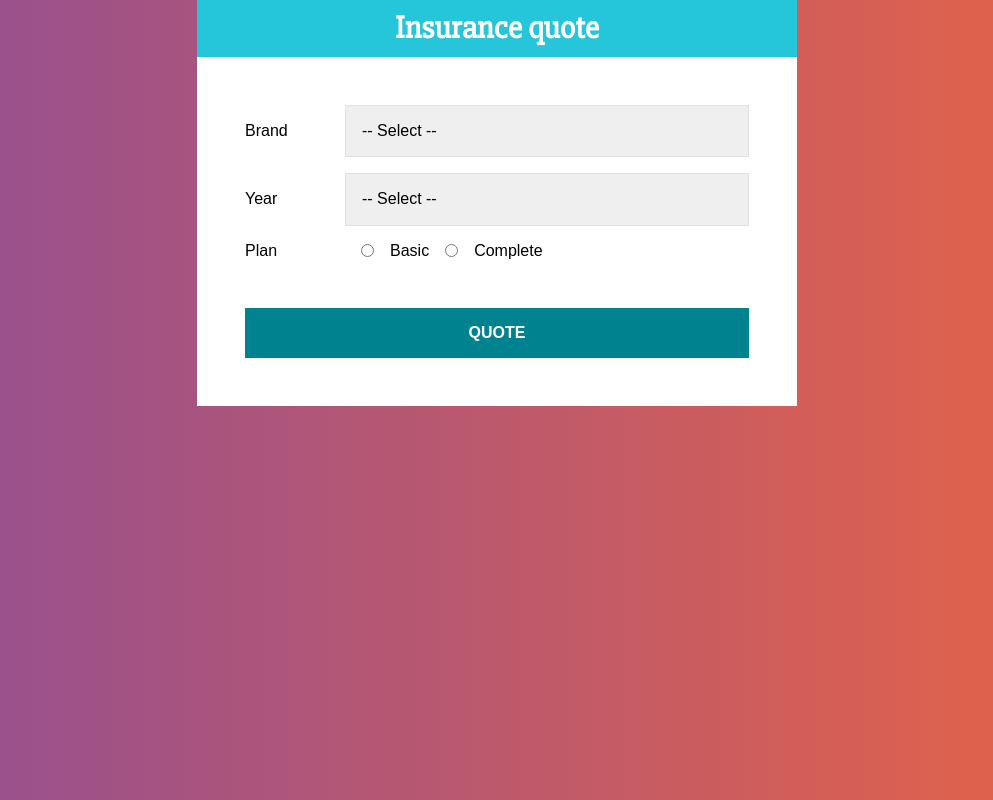
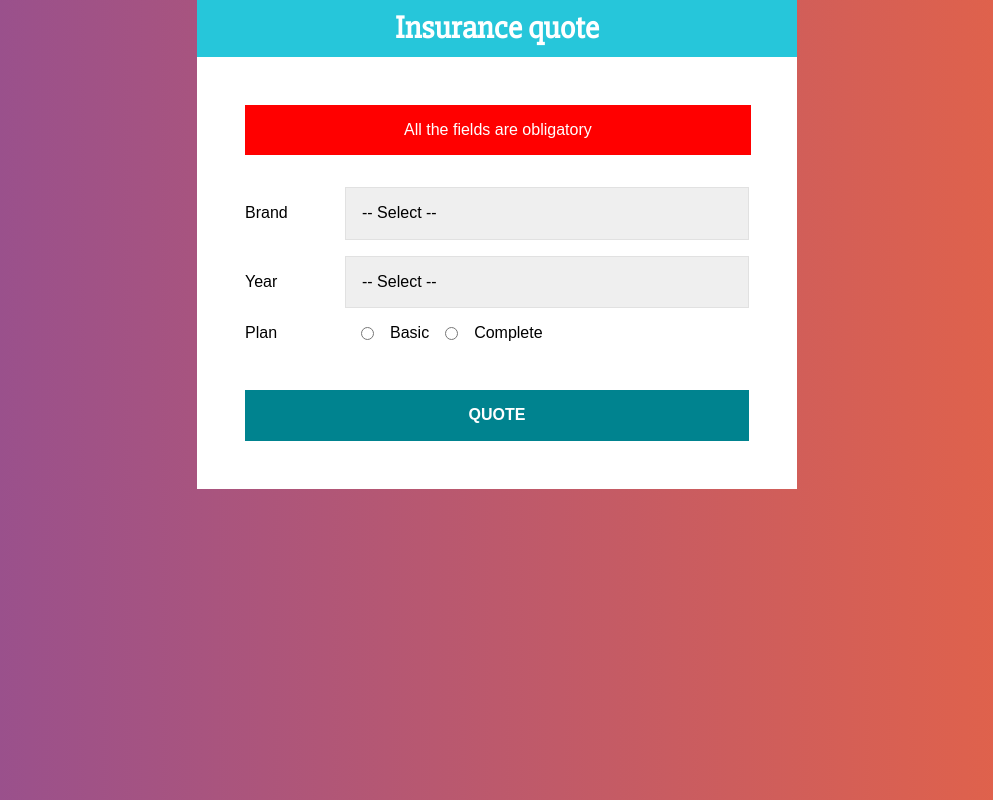
Before and after one commit to Francisco28/cotizador_react, a React (Create React App) app: page / in a window 1280 px wide. Both pictures are taken after a click on the button "QUOTE". Shown: the whole page, without its empty margins (143-1136 px from the left). Built offline with nearby package versions, Linux system fonts and the light colour scheme.

Commit message:
validating form

```diff
--- a/src/components/Form.js
+++ b/src/components/Form.js
@@ -42,6 +42,16 @@
     }
 `;
 
+const Error = styled.div`
+    background-color: red;
+    color: white;
+    padding: 1rem;
+    width: 94%;
+    text-align: center;
+    margin-bottom: 2rem;
+
+`;
+
 const Form = () => {
 
     //state - hooks
@@ -50,6 +60,8 @@
         year: '',
         plan: ''
     });
+
+    const [ error, saveError ] = useState(false);
 
     //extract state values
     const { brand, year, plan } = data;
@@ -62,8 +74,37 @@
         });
     }
 
+    //when the user press submit
+    const quoteInsurance = e => {
+        e.preventDefault();
+
+        if(brand.trim() === '' || year.trim() === '' || plan.trim() === '') {
+            saveError(true);
+            return;
+        }
+
+        saveError(false);
+
+        //get the difference of years
+
+        //for every year rest the 3%
+
+        //American 15%
+        //Asian 5%
+        //European 30%
+
+        //basic increases
+        //complete 50%
+
+        //total
+    }
+
     return (
-        <form>
+        <form
+            onSubmit={quoteInsurance}
+        >
+            { error ? <Error>All the fields are obligatory</Error> : null }
+
             <Field>
                 <Label>Brand</Label>
                 <Select
@@ -118,7 +159,7 @@
                 /> Complete
             </Field>
 
-            <Button type="button">Quote</Button>
+            <Button type="submit">Quote</Button>
         </form>
      );
 }
```
